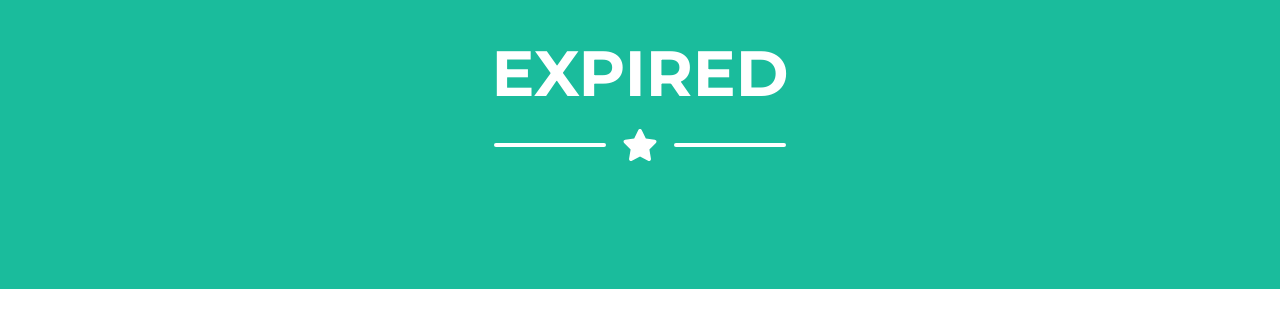
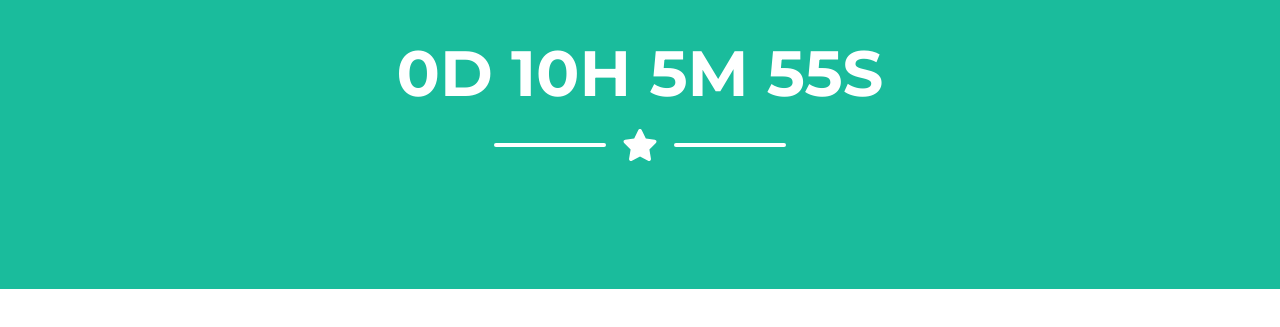
Before and after one commit to nicofaure/countdown, a website: page index.html in a window 1280 px wide. Shown: the part 453-780 px from the top of the page. Drawn offline with nearby package versions, Linux system fonts and the light colour scheme.

Commit message:
Update index.html

```diff
--- a/index.html
+++ b/index.html
@@ -44,7 +44,7 @@
         <script src="https://cdn.startbootstrap.com/sb-forms-latest.js"></script>
         <script>
             // Set the date we're counting down to
-            var countDownDate = new Date(2023,3,15,13,30).getTime();
+            var countDownDate = new Date(2023,6,8,13,00).getTime();
 
             // Update the count down every 1 second
             var x = setInterval(function() {
```
